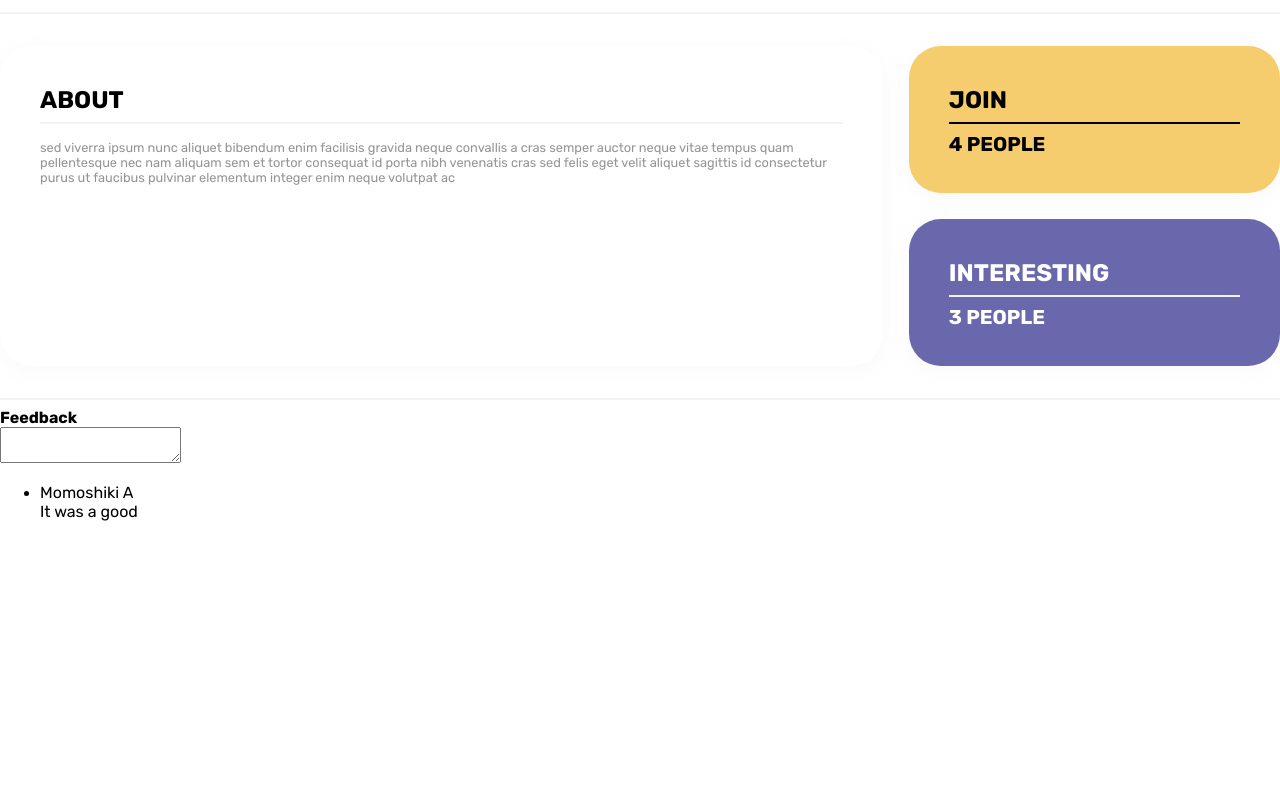
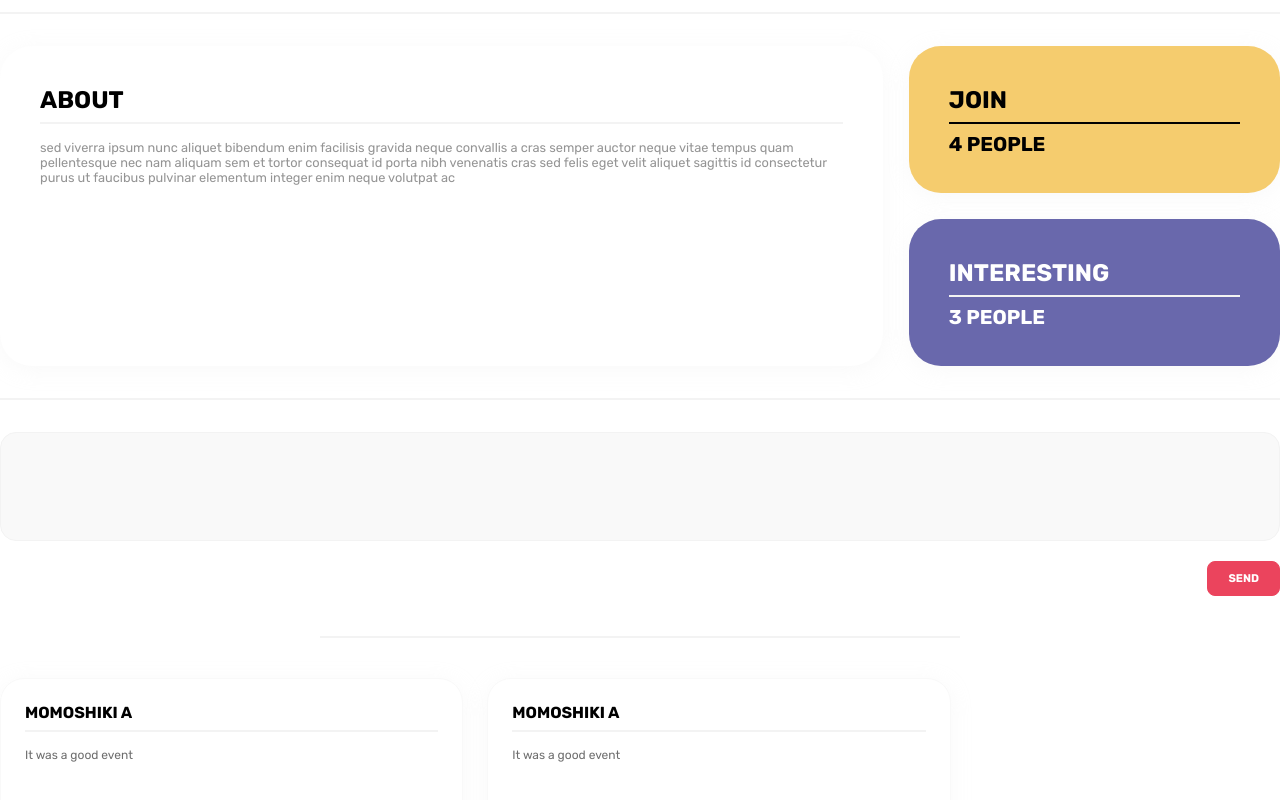
Before and after one commit to nitipon-apaisri/nitipon-meetup-project, a React (Create React App) app: page /event/1 in a window 1280 px wide. Shown: the part 733-1533 px from the top of the page. Before the commit the page ends 1270 px from the top, so only its background shows below. Built offline with nearby package versions, Linux system fonts and the light colour scheme.

Commit message:
Added styles for textarea and feedback list

```diff
--- a/src/Pages/EventPage/EventPage.tsx
+++ b/src/Pages/EventPage/EventPage.tsx
@@ -13,8 +13,6 @@ const EventPage = () => {
     const authContext = useContext(AuthContext);
     const navigate = useNavigate();
     const eventId = useParams();
-    const [join, setJoin] = useState(false);
-    const [userIndex, setUserIndex] = useState(Number);
     const calendraDays = <FontAwesomeIcon icon={faCalendarDays} />;
     const clock = <FontAwesomeIcon icon={faClock} />;
     const locationPin = <FontAwesomeIcon icon={faLocationPin} />;
@@ -22,6 +20,10 @@ const EventPage = () => {
         return r.id === eventId.id;
     });
 
+    //State
+    const [join, setJoin] = useState(false);
+    const [userIndex, setUserIndex] = useState(Number);
+    const [feedback, setFeedback] = useState("");
     //Functions
     const submitToTheEvent = () => {
         if (authContext.auth) {
@@ -121,17 +123,28 @@ const EventPage = () => {
                 </div>
                 <hr />
                 <div className="feedback">
-                    <h4>Feedback</h4>
                     <div className="feedback-input">
-                        <textarea name="feedback"></textarea>
+                        <textarea
+                            name="feedback"
+                            value={feedback}
+                            onChange={(e) => setFeedback(e.target.value)}
+                            rows={5}
+                        ></textarea>
+                        <button>
+                            <p>SEND</p>
+                        </button>
                     </div>
+                    <span className="feedback-hr">
+                        <hr />
+                    </span>
                     <div className="feedback-list">
                         <ul aria-label="feedback">
                             {eventsDB[eventIndex].feedback.map((item, index) => {
                                 return (
-                                    <li className="item" key={index}>
-                                        <p>{item.user}</p>
-                                        <p>{item.comment}</p>
+                                    <li className="item card" key={index}>
+                                        <h4 className="user">{item.user}</h4>
+                                        <hr />
+                                        <p className="comment">{item.comment}</p>
                                     </li>
                                 );
                             })}
--- a/src/css/style.css
+++ b/src/css/style.css
@@ -440,6 +440,62 @@
   background-color: #6968ac;
   color: white;
 }
+.event-container .event-wrapper .feedback {
+  margin: 32px 0;
+}
+.event-container .event-wrapper .feedback button {
+  border-radius: 8px;
+  padding: 10px 20px;
+  border: 1px solid #eb445d;
+  background-color: #eb445d;
+}
+.event-container .event-wrapper .feedback button p {
+  font-weight: bold;
+  font-size: 0.7rem;
+  color: white;
+}
+.event-container .event-wrapper .feedback .feedback-input {
+  text-align: right;
+}
+.event-container .event-wrapper .feedback .feedback-input textarea {
+  resize: none;
+  box-sizing: border-box;
+  width: 100%;
+  padding: 16px;
+  border-radius: 16px;
+  border: 1px solid #f3f3f3;
+  background-color: #f9f9f9;
+  font-family: "Rubik", sans-serif;
+  letter-spacing: 0.05rem;
+  margin-bottom: 16px;
+}
+.event-container .event-wrapper .feedback .feedback-hr hr {
+  width: 50%;
+  margin: 40px auto;
+}
+.event-container .event-wrapper .feedback .feedback-list ul {
+  box-sizing: border-box;
+  padding: 0;
+  display: grid;
+  grid-template-columns: auto auto auto;
+  column-gap: 24px;
+}
+.event-container .event-wrapper .feedback .feedback-list ul li {
+  list-style: none;
+  border: 1px solid #f9f9f9;
+  box-sizing: border-box;
+  padding: 24px;
+  height: 160px;
+  max-height: 160px;
+}
+.event-container .event-wrapper .feedback .feedback-list ul li .user {
+  text-transform: uppercase;
+}
+.event-container .event-wrapper .feedback .feedback-list ul li .comment {
+  margin-top: 16px;
+  font-size: 0.75rem;
+  color: #6d6d6d;
+}
 
 h1, h2, h3, h4, h5, h6, p, a, label {
   margin: 0;
--- a/src/db/events.ts
+++ b/src/db/events.ts
@@ -41,7 +41,7 @@ export const eventsDB: eventModel[]= [
             country: "Japan",
         },
         rate: 5,
-        feedback: [{user: "Momoshiki A", comment: "It was a good"}],
+        feedback: [{user: "Momoshiki A", comment: "It was a good event"},{user: "Momoshiki A", comment: "It was a good event"}],
         date: {
             dateInfo:"2021/07/06",
             time: "13:00"
@@ -62,7 +62,7 @@ export const eventsDB: eventModel[]= [
             country: "Japan",
         },
         rate: 2.5,
-        feedback: [{user: "Momoshiki A", comment: "It was a good event"}],
+        feedback: [{user: "Momoshiki A", comment: "It was a good event"},{user: "Momoshiki A", comment: "It was a good event"}],
         date: {
             dateInfo:"2021/07/08",
             time: "13:00"
@@ -83,7 +83,7 @@ export const eventsDB: eventModel[]= [
             country: "Japan",
         },
         rate: 5,
-        feedback: [{user: "Momoshiki A", comment: "It was a good event"}],
+        feedback: [{user: "Momoshiki A", comment: "It was a good event"},{user: "Momoshiki A", comment: "It was a good event"}],
         date: {
             dateInfo:"2021/07/10",
             time: "13:00"
--- a/src/style/_event-page.scss
+++ b/src/style/_event-page.scss
@@ -160,5 +160,65 @@
                 }
             }
         }
+        .feedback {
+            margin: 32px 0;
+            button {
+                border-radius: 8px;
+                padding: 10px 20px;
+                border: 1px solid #eb445d;
+                background-color: #eb445d;
+                p {
+                    font-weight: bold;
+                    font-size: 0.7rem;
+                    color: white;
+                }
+            }
+            .feedback-input {
+                text-align: right;
+                textarea {
+                    resize: none;
+                    box-sizing: border-box;
+                    width: 100%;
+                    padding: 16px;
+                    border-radius: 16px;
+                    border: 1px solid #f3f3f3;
+                    background-color: #f9f9f9;
+                    font-family: "Rubik", sans-serif;
+                    letter-spacing: 0.05rem;
+                    margin-bottom: 16px;
+                }
+            }
+            .feedback-hr {
+                hr {
+                    width: 50%;
+                    margin: 40px auto;
+                }
+            }
+            .feedback-list {
+                ul {
+                    box-sizing: border-box;
+                    padding: 0;
+                    display: grid;
+                    grid-template-columns: auto auto auto;
+                    column-gap: 24px;
+                    li {
+                        list-style: none;
+                        border: 1px solid #f9f9f9;
+                        box-sizing: border-box;
+                        padding: 24px;
+                        height: 160px;
+                        max-height: 160px;
+                        .user {
+                            text-transform: uppercase;
+                        }
+                        .comment {
+                            margin-top: 16px;
+                            font-size: 0.75rem;
+                            color: #6d6d6d;
+                        }
+                    }
+                }
+            }
+        }
     }
 }
```
Also changed, not shown: 1 other file (tests, documents, lock files or other folders).
